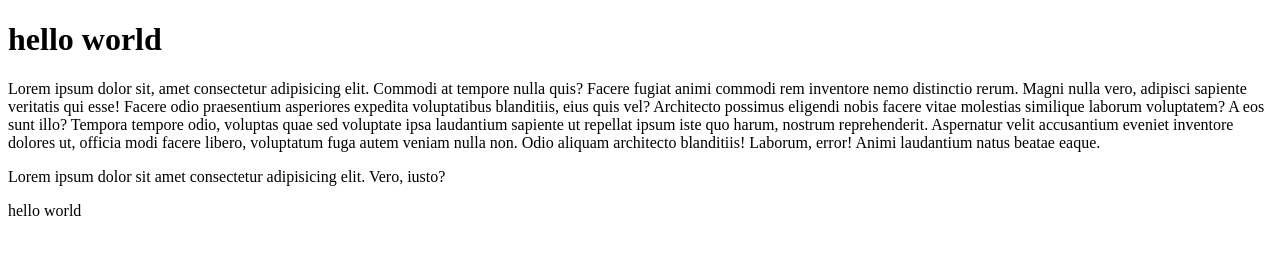
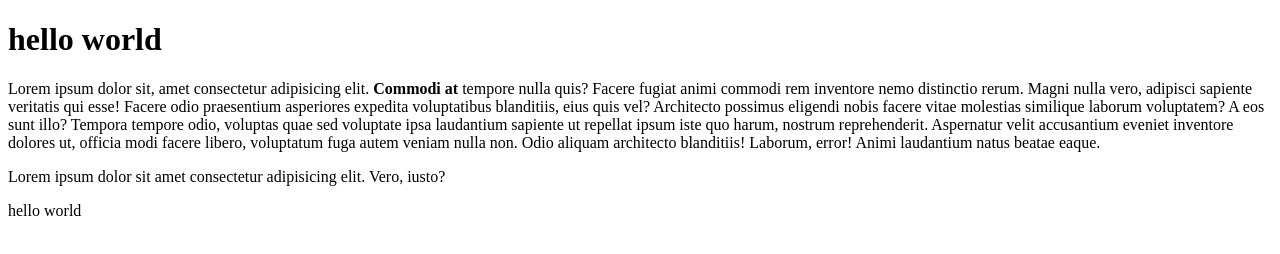
Before and after one commit to Akhilchithiralayam/sampleproject, a plain HTML site: page index.html in a window 1280 px wide. Drawn offline with Linux system fonts and the light colour scheme.

Commit message:
Update index.html

```diff
--- a/index.html
+++ b/index.html
@@ -8,7 +8,7 @@
 </head>
 <body>
     <h1> hello world</h1>
-    <p>Lorem ipsum dolor sit, amet consectetur adipisicing elit. Commodi at tempore nulla quis? Facere fugiat animi commodi rem inventore nemo distinctio rerum. Magni nulla vero, adipisci sapiente veritatis qui esse! Facere odio praesentium asperiores expedita voluptatibus blanditiis, eius quis vel? Architecto possimus eligendi nobis facere vitae molestias similique laborum voluptatem? A eos sunt illo? Tempora tempore odio, voluptas quae sed voluptate ipsa laudantium sapiente ut repellat ipsum iste quo harum, nostrum reprehenderit. Aspernatur velit accusantium eveniet inventore dolores ut, officia modi facere libero, voluptatum fuga autem veniam nulla non. Odio aliquam architecto blanditiis! Laborum, error! Animi laudantium natus beatae eaque.</p>
+    <p>Lorem ipsum dolor sit, amet consectetur adipisicing elit. <b>Commodi at</b> tempore nulla quis? Facere fugiat animi commodi rem inventore nemo distinctio rerum. Magni nulla vero, adipisci sapiente veritatis qui esse! Facere odio praesentium asperiores expedita voluptatibus blanditiis, eius quis vel? Architecto possimus eligendi nobis facere vitae molestias similique laborum voluptatem? A eos sunt illo? Tempora tempore odio, voluptas quae sed voluptate ipsa laudantium sapiente ut repellat ipsum iste quo harum, nostrum reprehenderit. Aspernatur velit accusantium eveniet inventore dolores ut, officia modi facere libero, voluptatum fuga autem veniam nulla non. Odio aliquam architecto blanditiis! Laborum, error! Animi laudantium natus beatae eaque.</p>
     <p>Lorem ipsum dolor sit amet consectetur adipisicing elit. Vero, iusto?</p>
 
     <p class="container" id="para">hello world</p>
```
